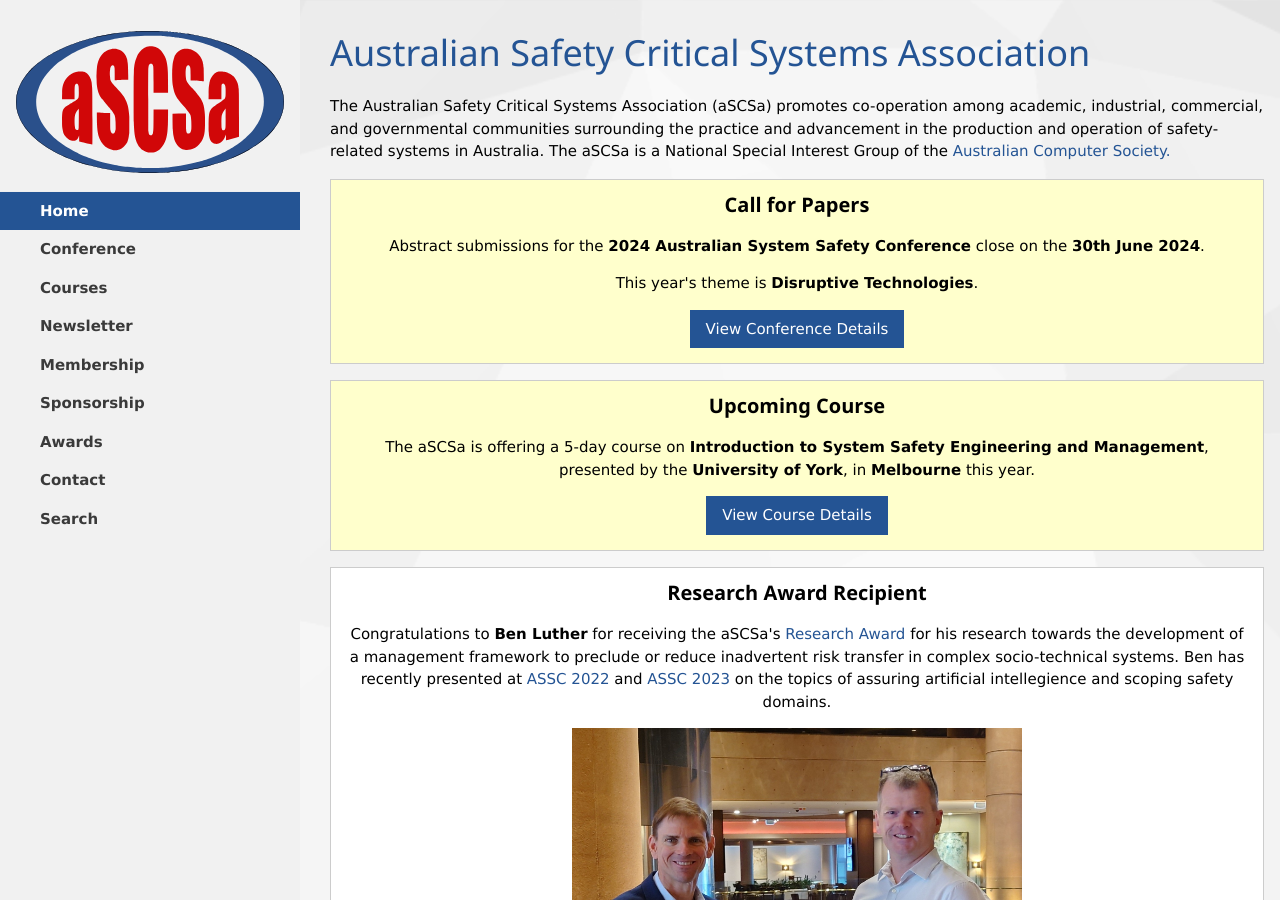
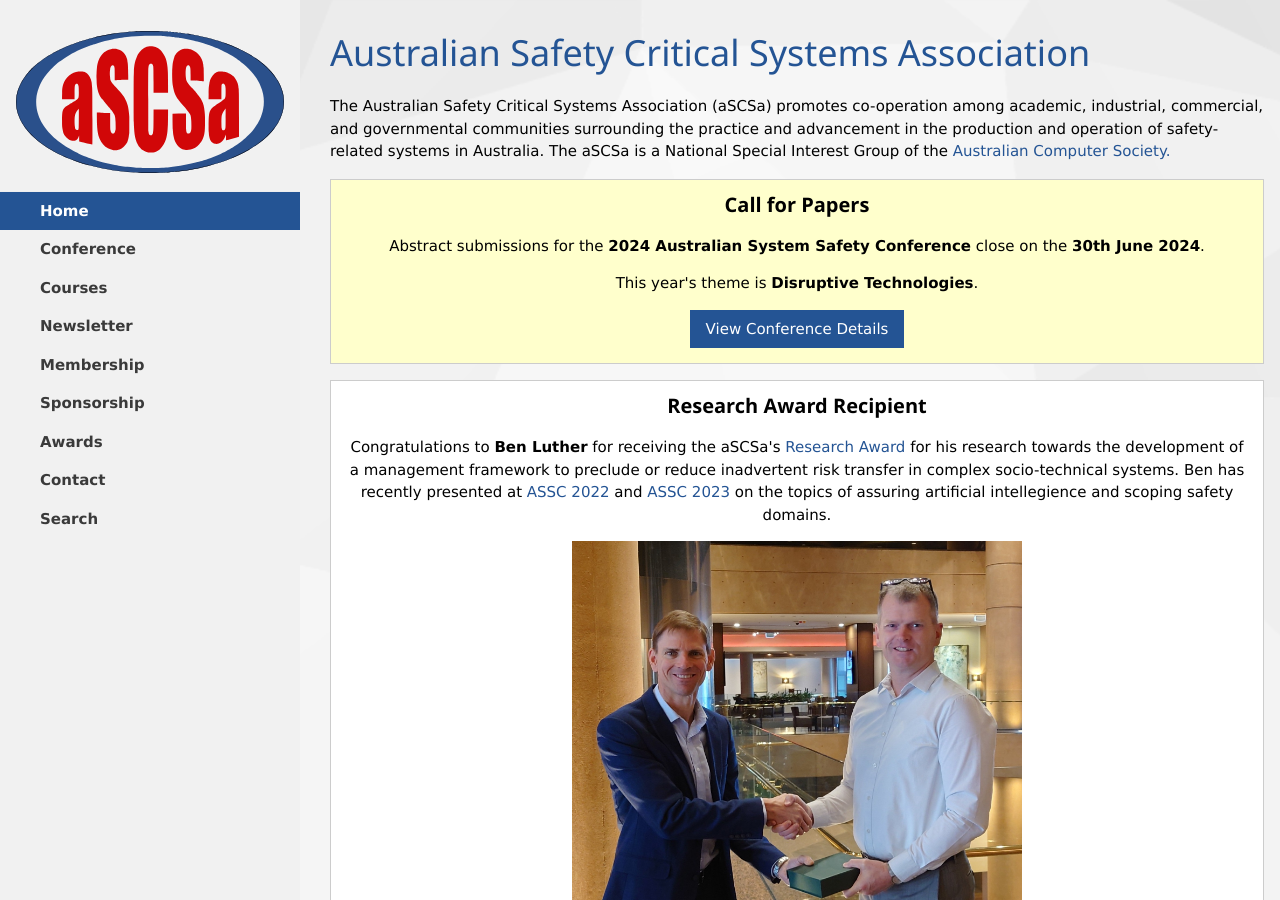
Before and after one commit to aus-safety-critical-systems-assoc/aus-safety-critical-systems-assoc.github.io, a Jekyll site: the page built from index.html, in a window 1280 px wide and 900 px high. Built offline with Jekyll 4.4.1, drawn with Linux system fonts in a browser that asks for light colours.

Commit message:
Removed announcement about upcoming course.

```diff
--- a/index.html
+++ b/index.html
@@ -19,15 +19,6 @@
   </p>
   <p>
     <a class="w3-button w3-theme" href="{{ site.conferences[-1].url }}">View Conference Details</a>
-  </p>
-</div>
-<div class="w3-panel w3-border w3-pale-yellow w3-center">
-  <h4><b>Upcoming Course</b></h4>
-  <p>
-    The aSCSa is offering a 5-day course on <b>Introduction to System Safety Engineering and Management</b>, presented by the <b>University of York</b>, in <b>Melbourne</b> this year.
-  </p>
-  <p>
-    <a class="w3-button w3-theme" href="{{ site.courses[-1].url }}">View Course Details</a>
   </p>
 </div>
 <div class="w3-panel w3-border w3-white w3-center">
```
